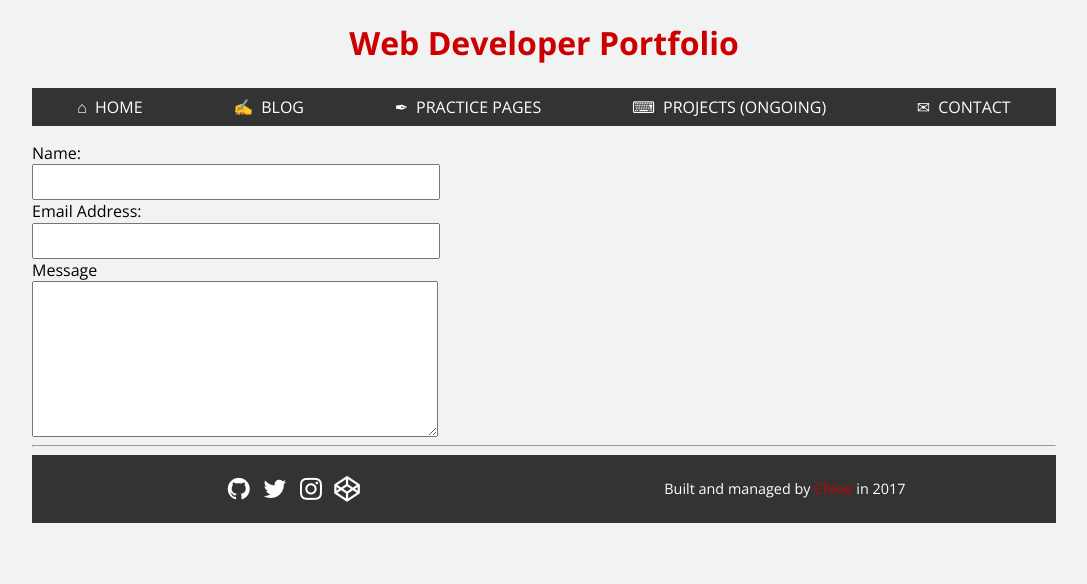
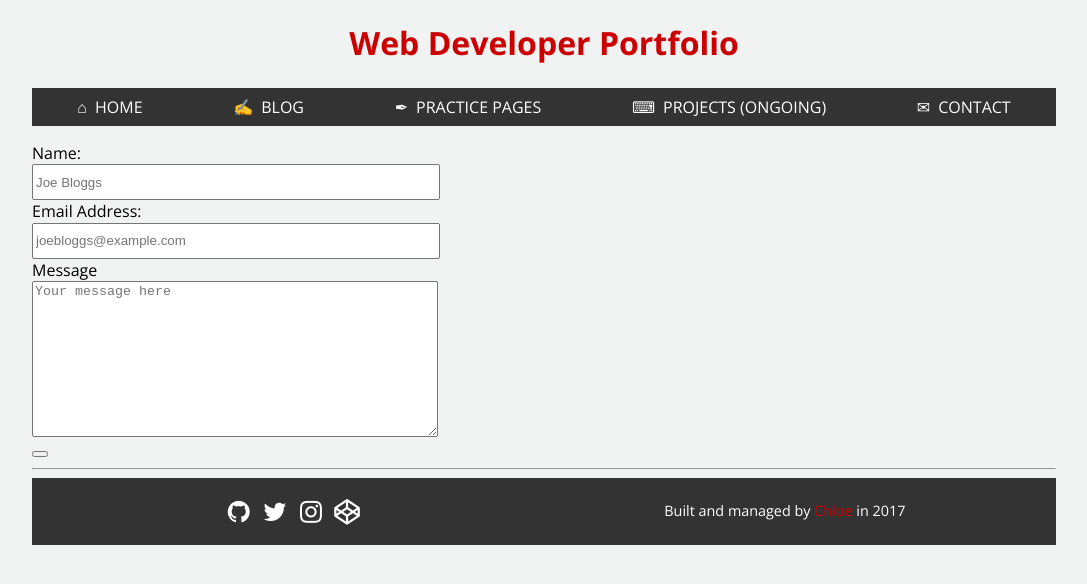
Before and after one commit to cguttweb/cguttweb.github.io, a Jekyll site: the page built from contact.html, in a window 1280 px wide. Shown: the top 584 px of the page, without its empty margins (96-1183 px from the left). Built offline with Jekyll 4.4.1, drawn with Linux system fonts in a browser that asks for light colours; nearby versions of some CDN libraries.

Commit message:
modifying form

```diff
--- a/contact.html
+++ b/contact.html
@@ -4,13 +4,26 @@ title: Contact Page
 ---
 <div class="wrapper">
     <div class="form">
-        <form action="mailto:cguttwebdesign@gmail.com">
-         <label for="name">Name:</label>
-          <input type="text">
-         <label for="email">Email Address:</label>
-          <input type="email">
-         <label for="">Message</label>
-          <textarea name="message" id="" cols="30" rows="10"></textarea>
+        <form action="">
+
+        <div>
+            <label for="name">Name:</label>
+            <input type="text" name="name" placeholder="Joe Bloggs">
+        </div>
+
+        <div>
+            <label>Email Address:</label>
+            <input type="email" name="email" placeholder="joebloggs@example.com">
+        </div>
+
+        <div>
+            <label>Message</label>
+            <textarea name="message" id="" cols="30" rows="10" placeholder="Your message here"></textarea>
+        </div>
+
+          <div><button type="submit" id="submit_form"></button>
+          </div>
+
         </form>
     </div>
 </div>
```
